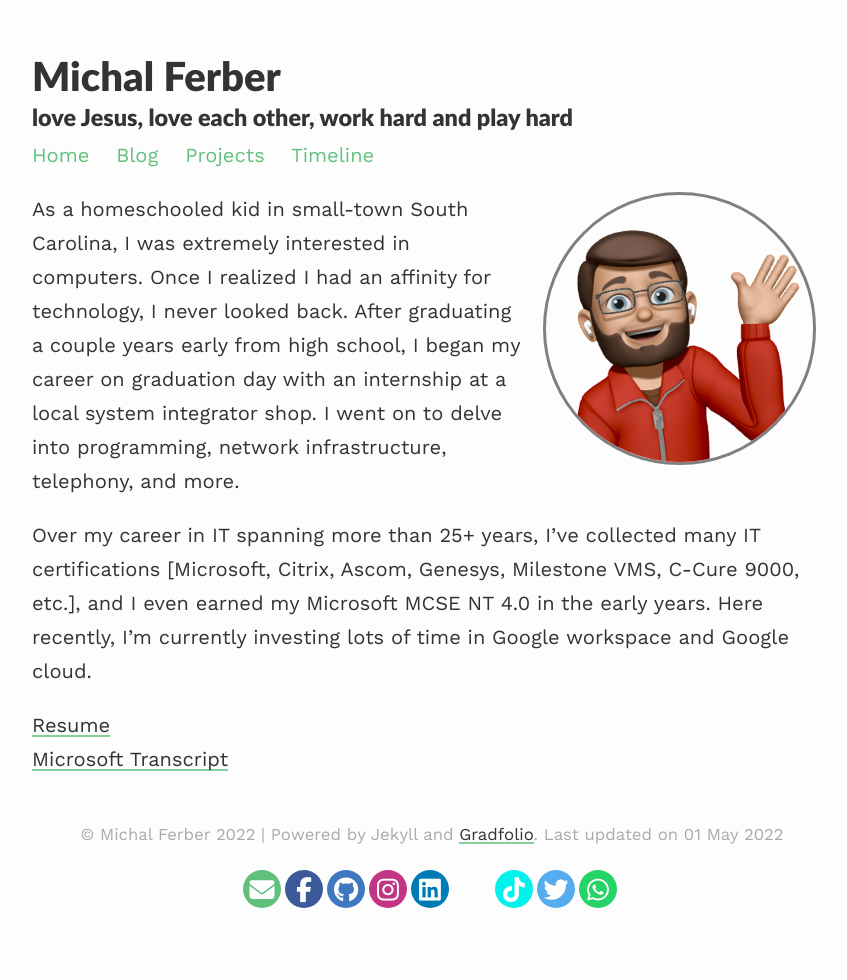
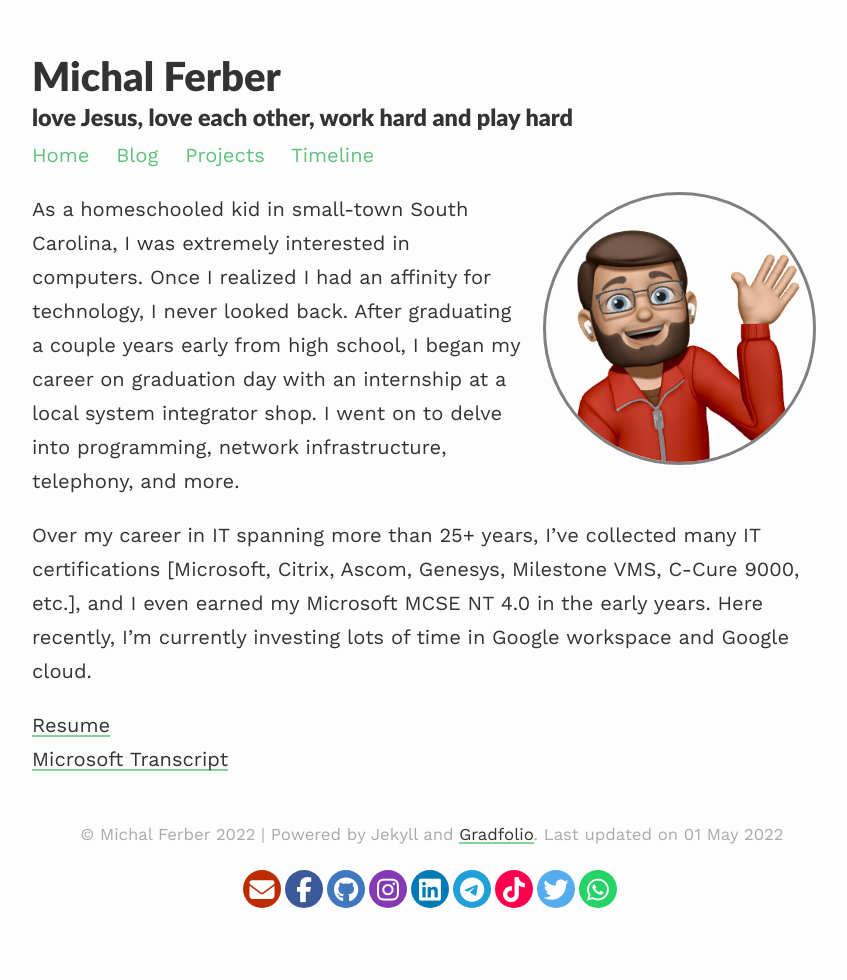
Before and after one commit to MichalAFerber/michalferber.com, a Jekyll site: the page built from index.md, in a window 1280 px wide. Shown: the whole page, without its empty margins (208-1055 px from the left). Built offline with Jekyll 4.4.1, drawn with Linux system fonts in a browser that asks for light colours; nearby versions of some CDN libraries.

Commit message:
Update footer-social.scss

```diff
--- a/assets/css/_sass/footer-social.scss
+++ b/assets/css/_sass/footer-social.scss
@@ -73,33 +73,43 @@
 }
 
 .rounded-social-buttons .social-button.instagram {
-  background: #C13584;
+  background: #833AB4;
 }
 
 .rounded-social-buttons .social-button.instagram:hover, .rounded-social-buttons .social-button.instagram:focus {
-  color: #C13584;
+  color: #833AB4;
   background: #fefefe;
-  border-color: #C13584;
+  border-color: #833AB4;
 }
 
 .rounded-social-buttons .social-button.email {
-  background: #60c17d;
+  background: #bd2c00;
 }
 
 .rounded-social-buttons .social-button.email:hover, .rounded-social-buttons .social-button.email:focus {
-  color: #60c17d;
+  color: #bd2c00;
   background: #fefefe;
-  border-color: #60c17d;
+  border-color: #bd2c00;
+}
+
+.rounded-social-buttons .social-button.telegram {
+  background: #229ED9;
+}
+
+.rounded-social-buttons .social-button.telegram:hover, .rounded-social-buttons .social-button.telegram:focus {
+  color: #229ED9;
+  background: #fefefe;
+  border-color: #229ED9;
 }
 
 .rounded-social-buttons .social-button.tiktok {
-  background: #00f2ea;
+  background: #ff0050;
 }
 
 .rounded-social-buttons .social-button.tiktok:hover, .rounded-social-buttons .social-button.tiktok:focus {
-  color: #00f2ea;
+  color: #ff0050;
   background: #fefefe;
-  border-color: #00f2ea;
+  border-color: #ff0050;
 }
 
 .rounded-social-buttons .social-button.twitter {
```
